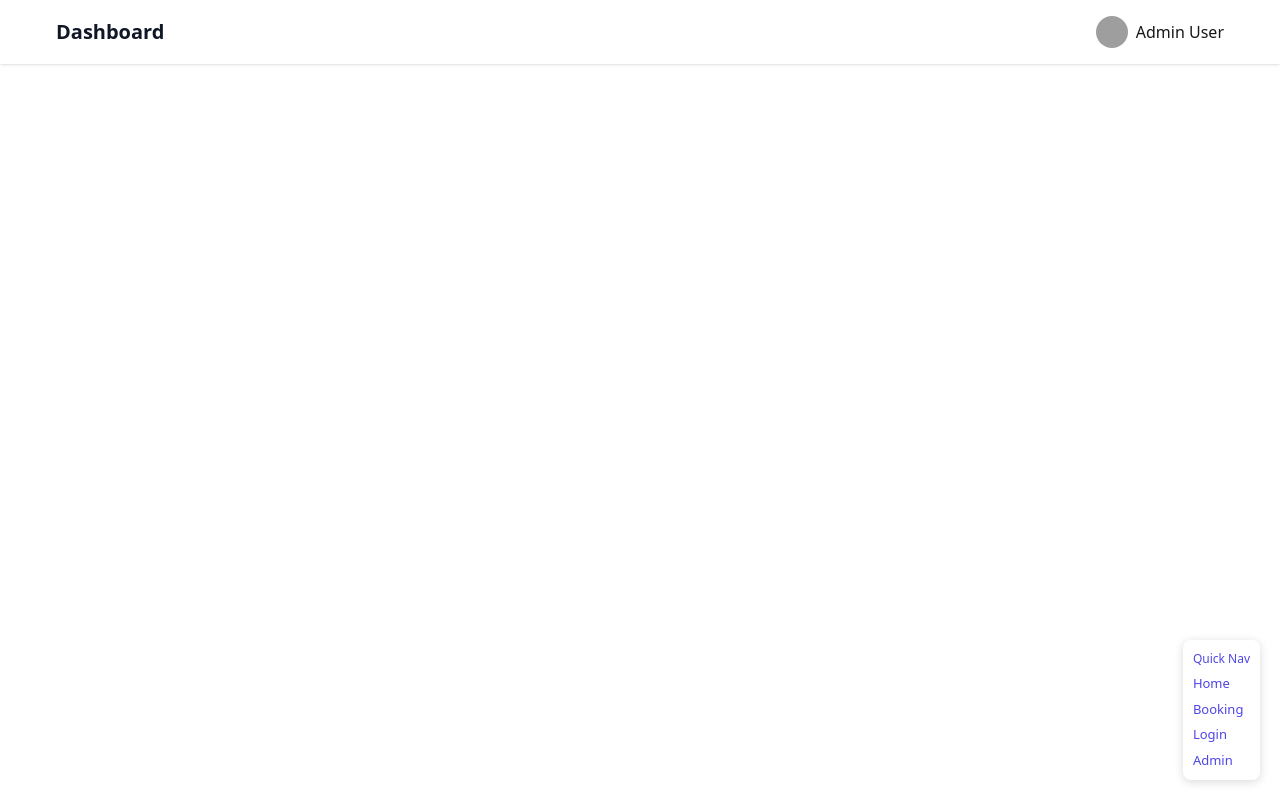
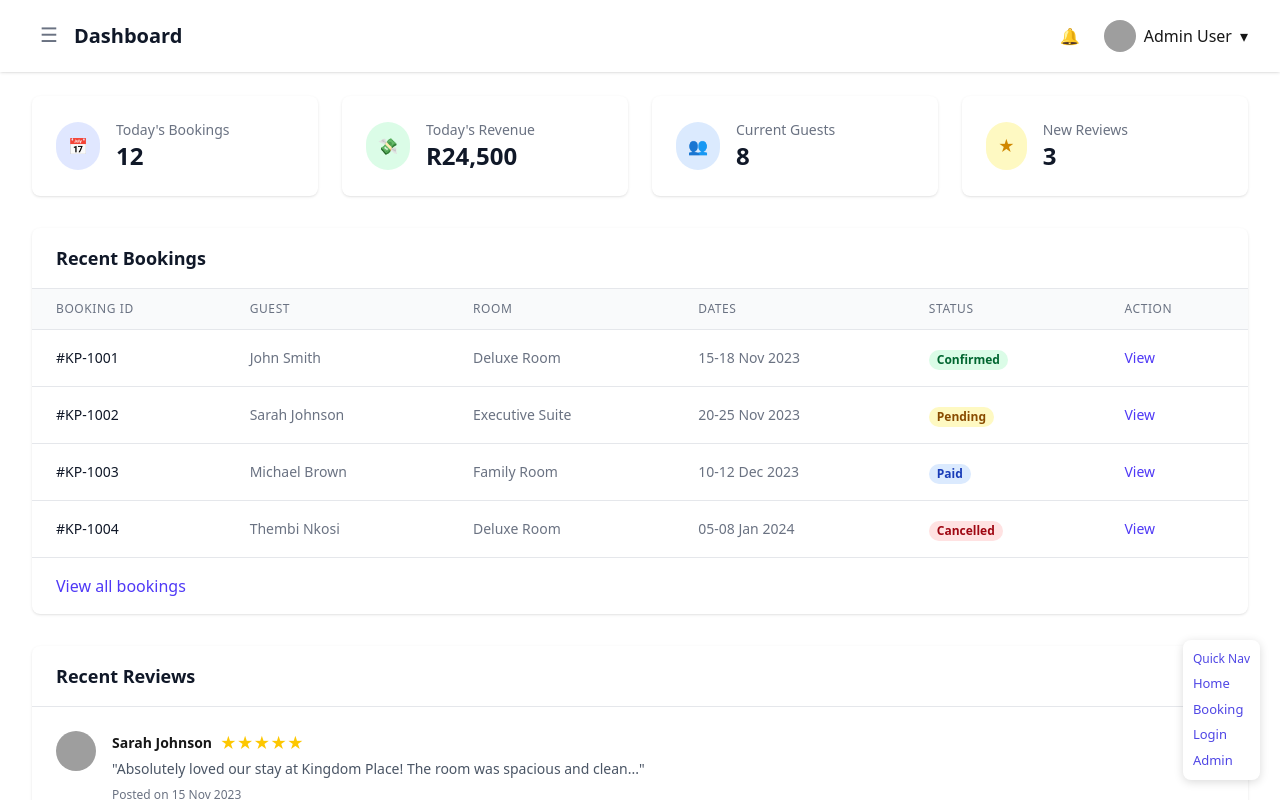
Before and after one commit to BokangPhalaneDev/kingdom-place-prototype, a Next.js app: page /admin in a window 1280 px wide. Built offline with nearby package versions, Linux system fonts and the light colour scheme; grey boxes are pictures that could not be loaded.

Commit message:
chore: remove feather icons and use text/emoji placeholders

```diff
--- a/pages/admin.tsx
+++ b/pages/admin.tsx
@@ -4,9 +4,6 @@ import { useEffect } from 'react';
 export default function Admin() {
   useEffect(() => {
     if (typeof window !== 'undefined') {
-      // Feather icons (optional but you use them)
-
-
       // Sidebar open/close
       const sidebar = document.getElementById('sidebar');
       const mainContent = document.getElementById('mainContent');
@@ -18,12 +15,13 @@ export default function Admin() {
         mainContent?.classList.toggle('shifted');  // add/remove left margin
       };
 
-      // Ensure we start closed (CSS already defaults to closed; this just enforces)
-      sidebar?.classList.remove('expanded');
-      mainContent?.classList.remove('shifted');
-
       btnInsideSidebar?.addEventListener('click', toggle);
       btnInHeader?.addEventListener('click', toggle);
+
+      // User menu toggle
+      const userMenuButton = document.getElementById('userMenuButton');
+      const userMenu = document.getElementById('userMenu');
+      userMenuButton?.addEventListener('click', () => userMenu?.classList.toggle('hidden'));
     }
   }, []);
 
@@ -32,7 +30,6 @@ export default function Admin() {
       <Head>
         <title>Admin Dashboard | Kingdom Place Guesthouse</title>
         <meta name="description" content="Admin dashboard for managing Kingdom Place Guesthouse website content and bookings." />
-        {/* IMPORTANT for proper mobile layout */}
         <meta name="viewport" content="width=device-width, initial-scale=1" />
         <link rel="icon" href="/favicon.ico" />
       </Head>
@@ -40,41 +37,30 @@ export default function Admin() {
       <div
         dangerouslySetInnerHTML={{
           __html: `
-        <!-- Inline CSS to control collapsed/open behavior -->
+        <!-- Sidebar closed by default on md+; opens when #sidebar.expanded -->
         <style>
           @media (min-width: 768px) {
-            /* Sidebar starts closed (off-canvas), slides in when .expanded is present */
             #sidebar {
               transform: translateX(-100%);
               transition: transform .2s ease;
               will-change: transform;
             }
-            #sidebar.expanded {
-              transform: translateX(0);
-            }
-
-            /* Main content only shifts when sidebar is open */
-            #mainContent {
-              margin-left: 0;
-              transition: margin-left .2s ease;
-            }
-            #mainContent.shifted {
-              margin-left: 16rem; /* 64 (Tailwind) = 16rem */
-            }
+            #sidebar.expanded { transform: translateX(0); }
+            #mainContent { margin-left: 0; transition: margin-left .2s ease; }
+            #mainContent.shifted { margin-left: 16rem; } /* w-64 */
           }
         </style>
 
         <div class="flex h-screen">
-          <!-- Sidebar (hidden on mobile, off-canvas by default on md+) -->
+          <!-- Sidebar (hidden on mobile; off-canvas on md+) -->
           <div class="sidebar bg-indigo-800 text-white w-64 fixed h-full overflow-y-auto hidden md:block" id="sidebar">
             <div class="p-4 flex items-center justify-between border-b border-indigo-700">
               <div class="flex items-center">
                 <img src="http://static.photos/minimal/200x200/1" alt="Logo" class="h-10 w-10 rounded">
                 <span class="logo-text ml-2 text-xl font-bold">Kingdom Place</span>
               </div>
-              <!-- This button works when the sidebar is visible -->
               <button id="toggleSidebar" class="text-white focus:outline-none" title="Close sidebar">
-                <i data-feather="chevron-left"></i>
+                <span aria-hidden="true" class="text-xl leading-none">‹</span>
               </button>
             </div>
 
@@ -92,82 +78,69 @@ export default function Admin() {
                   <p class="text-indigo-400 uppercase text-xs font-bold tracking-wider">Main</p>
                 </div>
 
-                <a href="#" class="flex items-center py-3 px-4 bg-indigo-700 rounded-lg text-white">
-                  <i data-feather="home" class="w-5 h-5"></i>
-                  <span class="sidebar-text ml-3">Dashboard</span>
+                <a href="#" class="flex items-center gap-2 py-3 px-4 bg-indigo-700 rounded-lg text-white">
+                  <span>🏠</span><span class="sidebar-text">Dashboard</span>
                 </a>
 
                 <div class="mb-4 mt-8 sidebar-text">
                   <p class="text-indigo-400 uppercase text-xs font-bold tracking-wider">Management</p>
                 </div>
 
-                <a href="#" class="flex items-center py-3 px-4 hover:bg-indigo-700 rounded-lg text-white">
-                  <i data-feather="calendar" class="w-5 h-5"></i>
-                  <span class="sidebar-text ml-3">Bookings</span>
+                <a href="#" class="flex items-center gap-2 py-3 px-4 hover:bg-indigo-700 rounded-lg text-white">
+                  <span>📅</span><span class="sidebar-text">Bookings</span>
                 </a>
 
-                <a href="#" class="flex items-center py-3 px-4 hover:bg-indigo-700 rounded-lg text-white mt-2">
-                  <i data-feather="users" class="w-5 h-5"></i>
-                  <span class="sidebar-text ml-3">Guests</span>
+                <a href="#" class="flex items-center gap-2 py-3 px-4 hover:bg-indigo-700 rounded-lg text-white mt-2">
+                  <span>👥</span><span class="sidebar-text">Guests</span>
                 </a>
 
-                <a href="#" class="flex items-center py-3 px-4 hover:bg-indigo-700 rounded-lg text-white mt-2">
-                  <i data-feather="dollar-sign" class="w-5 h-5"></i>
-                  <span class="sidebar-text ml-3">Payments</span>
+                <a href="#" class="flex items-center gap-2 py-3 px-4 hover:bg-indigo-700 rounded-lg text-white mt-2">
+                  <span>💸</span><span class="sidebar-text">Payments</span>
                 </a>
 
-                <a href="#" class="flex items-center py-3 px-4 hover:bg-indigo-700 rounded-lg text-white mt-2">
-                  <i data-feather="star" class="w-5 h-5"></i>
-                  <span class="sidebar-text ml-3">Reviews</span>
+                <a href="#" class="flex items-center gap-2 py-3 px-4 hover:bg-indigo-700 rounded-lg text-white mt-2">
+                  <span>★</span><span class="sidebar-text">Reviews</span>
                 </a>
 
                 <div class="mb-4 mt-8 sidebar-text">
                   <p class="text-indigo-400 uppercase text-xs font-bold tracking-wider">Content</p>
                 </div>
 
-                <a href="#" class="flex items-center py-3 px-4 hover:bg-indigo-700 rounded-lg text-white">
-                  <i data-feather="image" class="w-5 h-5"></i>
-                  <span class="sidebar-text ml-3">Rooms</span>
+                <a href="#" class="flex items-center gap-2 py-3 px-4 hover:bg-indigo-700 rounded-lg text-white">
+                  <span>🖼️</span><span class="sidebar-text">Rooms</span>
                 </a>
 
-                <a href="#" class="flex items-center py-3 px-4 hover:bg-indigo-700 rounded-lg text-white mt-2">
-                  <i data-feather="sliders" class="w-5 h-5"></i>
-                  <span class="sidebar-text ml-3">Amenities</span>
+                <a href="#" class="flex items-center gap-2 py-3 px-4 hover:bg-indigo-700 rounded-lg text-white mt-2">
+                  <span>🎚️</span><span class="sidebar-text">Amenities</span>
                 </a>
 
-                <a href="#" class="flex items-center py-3 px-4 hover:bg-indigo-700 rounded-lg text-white mt-2">
-                  <i data-feather="file-text" class="w-5 h-5"></i>
-                  <span class="sidebar-text ml-3">Pages</span>
+                <a href="#" class="flex items-center gap-2 py-3 px-4 hover:bg-indigo-700 rounded-lg text-white mt-2">
+                  <span>📄</span><span class="sidebar-text">Pages</span>
                 </a>
 
-                <a href="#" class="flex items-center py-3 px-4 hover:bg-indigo-700 rounded-lg text-white mt-2">
-                  <i data-feather="settings" class="w-5 h-5"></i>
-                  <span class="sidebar-text ml-3">Settings</span>
+                <a href="#" class="flex items-center gap-2 py-3 px-4 hover:bg-indigo-700 rounded-lg text-white mt-2">
+                  <span>⚙️</span><span class="sidebar-text">Settings</span>
                 </a>
 
                 <div class="mb-4 mt-8 sidebar-text">
                   <p class="text-indigo-400 uppercase text-xs font-bold tracking-wider">Admin</p>
                 </div>
 
-                <a href="#" class="flex items-center py-3 px-4 hover:bg-indigo-700 rounded-lg text-white">
-                  <i data-feather="user" class="w-5 h-5"></i>
-                  <span class="sidebar-text ml-3">Staff</span>
+                <a href="#" class="flex items-center gap-2 py-3 px-4 hover:bg-indigo-700 rounded-lg text-white">
+                  <span>👤</span><span class="sidebar-text">Staff</span>
                 </a>
 
-                <a href="#" class="flex items-center py-3 px-4 hover:bg-indigo-700 rounded-lg text-white mt-2">
-                  <i data-feather="shield" class="w-5 h-5"></i>
-                  <span class="sidebar-text ml-3">Security</span>
+                <a href="#" class="flex items-center gap-2 py-3 px-4 hover:bg-indigo-700 rounded-lg text-white mt-2">
+                  <span>🛡️</span><span class="sidebar-text">Security</span>
                 </a>
 
-                <a href="#" class="flex items-center py-3 px-4 hover:bg-indigo-700 rounded-lg text-white mt-2">
-                  <i data-feather="bar-chart-2" class="w-5 h-5"></i>
-                  <span class="sidebar-text ml-3">Reports</span>
+                <a href="#" class="flex items-center gap-2 py-3 px-4 hover:bg-indigo-700 rounded-lg text-white mt-2">
+                  <span>📊</span><span class="sidebar-text">Reports</span>
                 </a>
 
                 <div class="mt-8 pt-4 border-t border-indigo-700">
-                  <a href="/login" class="flex items-center py-3 px-4 hover:bg-indigo-700 rounded-lg text-white">
-                    <i data-feather="log-out" class="w-5 h-5"></i>
-                    <span class="sidebar-text ml-3">Logout</span>
+                  <a href="/login" class="flex items-center gap-2 py-3 px-4 hover:bg-indigo-700 rounded-lg text-white">
+                    <span>⎋</span><span class="sidebar-text">Logout</span>
                   </a>
                 </div>
               </nav>
@@ -179,24 +152,26 @@ export default function Admin() {
             <!-- Top Navigation -->
             <header class="bg-white shadow-sm">
               <div class="max-w-7xl mx-auto px-4 sm:px-6 lg:px-8 py-4 flex justify-between items-center">
-                <!-- Add a header toggle so you can open the sidebar when it's closed -->
                 <div class="flex items-center gap-2">
+                  <!-- Header toggle to open/close sidebar -->
                   <button class="p-2 rounded-md text-gray-500 hover:text-gray-700 hover:bg-gray-100 focus:outline-none" id="toggleSidebarHeader" title="Open/close sidebar">
-                    <i data-feather="menu"></i>
+                    <span aria-hidden="true" class="text-xl leading-none">☰</span>
                   </button>
                   <h1 class="text-xl font-semibold text-gray-900">Dashboard</h1>
                 </div>
 
                 <div class="flex items-center space-x-4">
-                  <button class="p-2 rounded-full text-gray-500 hover:text-gray-700 hover:bg-gray-100 focus:outline-none">
-                    <i data-feather="bell"></i>
+                  <button class="p-2 rounded-full text-gray-500 hover:text-gray-700 hover:bg-gray-100 focus:outline-none" title="Notifications">
+                    <span aria-hidden="true">🔔</span>
                   </button>
+
                   <div class="relative">
                     <button class="flex items-center space-x-2 focus:outline-none" id="userMenuButton">
                       <img src="http://static.photos/people/200x200/10" alt="Admin" class="h-8 w-8 rounded-full">
                       <span class="hidden md:inline">Admin User</span>
-                      <i data-feather="chevron-down" class="w-4 h-4"></i>
+                      <span aria-hidden="true" class="text-base leading-none">▾</span>
                     </button>
+
                     <div class="hidden absolute right-0 mt-2 w-48 bg-white rounded-md shadow-lg py-1 z-50" id="userMenu">
                       <a href="#" class="block px-4 py-2 text-sm text-gray-700 hover:bg-gray-100">Your Profile</a>
                       <a href="#" class="block px-4 py-2 text-sm text-gray-700 hover:bg-gray-100">Settings</a>
@@ -209,12 +184,174 @@ export default function Admin() {
 
             <!-- Dashboard Content -->
             <main class="max-w-7xl mx-auto px-4 sm:px-6 lg:px-8 py-6">
-              <!-- ... your cards, tables, etc (unchanged) ... -->
+              <!-- Stats Cards -->
+              <div class="grid grid-cols-1 md:grid-cols-2 lg:grid-cols-4 gap-6 mb-8">
+                <div class="bg-white rounded-lg shadow p-6">
+                  <div class="flex items-center">
+                    <div class="p-3 rounded-full bg-indigo-100 text-indigo-600">
+                      <span aria-hidden="true">📅</span>
+                    </div>
+                    <div class="ml-4">
+                      <p class="text-sm font-medium text-gray-500">Today's Bookings</p>
+                      <p class="text-2xl font-semibold text-gray-900">12</p>
+                    </div>
+                  </div>
+                </div>
+
+                <div class="bg-white rounded-lg shadow p-6">
+                  <div class="flex items-center">
+                    <div class="p-3 rounded-full bg-green-100 text-green-600">
+                      <span aria-hidden="true">💸</span>
+                    </div>
+                    <div class="ml-4">
+                      <p class="text-sm font-medium text-gray-500">Today's Revenue</p>
+                      <p class="text-2xl font-semibold text-gray-900">R24,500</p>
+                    </div>
+                  </div>
+                </div>
+
+                <div class="bg-white rounded-lg shadow p-6">
+                  <div class="flex items-center">
+                    <div class="p-3 rounded-full bg-blue-100 text-blue-600">
+                      <span aria-hidden="true">👥</span>
+                    </div>
+                    <div class="ml-4">
+                      <p class="text-sm font-medium text-gray-500">Current Guests</p>
+                      <p class="text-2xl font-semibold text-gray-900">8</p>
+                    </div>
+                  </div>
+                </div>
+
+                <div class="bg-white rounded-lg shadow p-6">
+                  <div class="flex items-center">
+                    <div class="p-3 rounded-full bg-yellow-100 text-yellow-600">
+                      <span aria-hidden="true">★</span>
+                    </div>
+                    <div class="ml-4">
+                      <p class="text-sm font-medium text-gray-500">New Reviews</p>
+                      <p class="text-2xl font-semibold text-gray-900">3</p>
+                    </div>
+                  </div>
+                </div>
+              </div>
+
+              <!-- Recent Bookings -->
+              <div class="bg-white rounded-lg shadow overflow-hidden mb-8">
+                <div class="px-6 py-4 border-b border-gray-200">
+                  <h2 class="text-lg font-semibold text-gray-900">Recent Bookings</h2>
+                </div>
+                <div class="overflow-x-auto">
+                  <table class="min-w-full divide-y divide-gray-200">
+                    <thead class="bg-gray-50">
+                      <tr>
+                        <th scope="col" class="px-6 py-3 text-left text-xs font-medium text-gray-500 uppercase tracking-wider">Booking ID</th>
+                        <th scope="col" class="px-6 py-3 text-left text-xs font-medium text-gray-500 uppercase tracking-wider">Guest</th>
+                        <th scope="col" class="px-6 py-3 text-left text-xs font-medium text-gray-500 uppercase tracking-wider">Room</th>
+                        <th scope="col" class="px-6 py-3 text-left text-xs font-medium text-gray-500 uppercase tracking-wider">Dates</th>
+                        <th scope="col" class="px-6 py-3 text-left text-xs font-medium text-gray-500 uppercase tracking-wider">Status</th>
+                        <th scope="col" class="px-6 py-3 text-left text-xs font-medium text-gray-500 uppercase tracking-wider">Action</th>
+                      </tr>
+                    </thead>
+                    <tbody class="bg-white divide-y divide-gray-200">
+                      <tr>
+                        <td class="px-6 py-4 whitespace-nowrap text-sm font-medium text-gray-900">#KP-1001</td>
+                        <td class="px-6 py-4 whitespace-nowrap text-sm text-gray-500">John Smith</td>
+                        <td class="px-6 py-4 whitespace-nowrap text-sm text-gray-500">Deluxe Room</td>
+                        <td class="px-6 py-4 whitespace-nowrap text-sm text-gray-500">15-18 Nov 2023</td>
+                        <td class="px-6 py-4 whitespace-nowrap">
+                          <span class="px-2 inline-flex text-xs leading-5 font-semibold rounded-full bg-green-100 text-green-800">Confirmed</span>
+                        </td>
+                        <td class="px-6 py-4 whitespace-nowrap text-sm font-medium">
+                          <a href="#" class="text-indigo-600 hover:text-indigo-900">View</a>
+                        </td>
+                      </tr>
+                      <tr>
+                        <td class="px-6 py-4 whitespace-nowrap text-sm font-medium text-gray-900">#KP-1002</td>
+                        <td class="px-6 py-4 whitespace-nowrap text-sm text-gray-500">Sarah Johnson</td>
+                        <td class="px-6 py-4 whitespace-nowrap text-sm text-gray-500">Executive Suite</td>
+                        <td class="px-6 py-4 whitespace-nowrap text-sm text-gray-500">20-25 Nov 2023</td>
+                        <td class="px-6 py-4 whitespace-nowrap">
+                          <span class="px-2 inline-flex text-xs leading-5 font-semibold rounded-full bg-yellow-100 text-yellow-800">Pending</span>
+                        </td>
+                        <td class="px-6 py-4 whitespace-nowrap text-sm font-medium">
+                          <a href="#" class="text-indigo-600 hover:text-indigo-900">View</a>
+                        </td>
+                      </tr>
+                      <tr>
+                        <td class="px-6 py-4 whitespace-nowrap text-sm font-medium text-gray-900">#KP-1003</td>
+                        <td class="px-6 py-4 whitespace-nowrap text-sm text-gray-500">Michael Brown</td>
+                        <td class="px-6 py-4 whitespace-nowrap text-sm text-gray-500">Family Room</td>
+                        <td class="px-6 py-4 whitespace-nowrap text-sm text-gray-500">10-12 Dec 2023</td>
+                        <td class="px-6 py-4 whitespace-nowrap">
+                          <span class="px-2 inline-flex text-xs leading-5 font-semibold rounded-full bg-blue-100 text-blue-800">Paid</span>
+                        </td>
+                        <td class="px-6 py-4 whitespace-nowrap text-sm font-medium">
+                          <a href="#" class="text-indigo-600 hover:text-indigo-900">View</a>
+                        </td>
+                      </tr>
+                      <tr>
+                        <td class="px-6 py-4 whitespace-nowrap text-sm font-medium text-gray-900">#KP-1004</td>
+                        <td class="px-6 py-4 whitespace-nowrap text-sm text-gray-500">Thembi Nkosi</td>
+                        <td class="px-6 py-4 whitespace-nowrap text-sm text-gray-500">Deluxe Room</td>
+                        <td class="px-6 py-4 whitespace-nowrap text-sm text-gray-500">05-08 Jan 2024</td>
+                        <td class="px-6 py-4 whitespace-nowrap">
+                          <span class="px-2 inline-flex text-xs leading-5 font-semibold rounded-full bg-red-100 text-red-800">Cancelled</span>
+                        </td>
+                        <td class="px-6 py-4 whitespace-nowrap text-sm font-medium">
+                          <a href="#" class="text-indigo-600 hover:text-indigo-900">View</a>
+                        </td>
+                      </tr>
+                    </tbody>
+                  </table>
+                </div>
+                <div class="px-6 py-4 border-t border-gray-200">
+                  <a href="#" class="text-indigo-600 hover:text-indigo-900 font-medium">View all bookings</a>
+                </div>
+              </div>
+
+              <!-- Recent Reviews -->
+              <div class="bg-white rounded-lg shadow overflow-hidden">
+                <div class="px-6 py-4 border-b border-gray-200">
+                  <h2 class="text-lg font-semibold text-gray-900">Recent Reviews</h2>
+                </div>
+                <div class="divide-y divide-gray-200">
+                  <div class="p-6">
+                    <div class="flex items-start">
+                      <img src="http://static.photos/people/200x200/1" alt="Guest" class="h-10 w-10 rounded-full">
+                      <div class="ml-4">
+                        <div class="flex items-center">
+                          <h4 class="text-sm font-semibold">Sarah Johnson</h4>
+                          <span class="ml-2 text-yellow-400" aria-hidden="true">★★★★★</span>
+                        </div>
+                        <p class="mt-1 text-sm text-gray-600">"Absolutely loved our stay at Kingdom Place! The room was spacious and clean..."</p>
+                        <p class="mt-2 text-xs text-gray-500">Posted on 15 Nov 2023</p>
+                      </div>
+                    </div>
+                  </div>
+
+                  <div class="p-6">
+                    <div class="flex items-start">
+                      <img src="http://static.photos/people/200x200/2" alt="Guest" class="h-10 w-10 rounded-full">
+                      <div class="ml-4">
+                        <div class="flex items-center">
+                          <h4 class="text-sm font-semibold">Michael Brown</h4>
+                          <span class="ml-2 text-yellow-400" aria-hidden="true">★★★★★</span>
+                        </div>
+                        <p class="mt-1 text-sm text-gray-600">"The perfect place for a business trip. Fast WiFi, comfortable bed, and excellent service..."</p>
+                        <p class="mt-2 text-xs text-gray-500">Posted on 10 Nov 2023</p>
+                      </div>
+                    </div>
+                  </div>
+                </div>
+                <div class="px-6 py-4 border-t border-gray-200">
+                  <a href="#" class="text-indigo-600 hover:text-indigo-900 font-medium">View all reviews</a>
+                </div>
+              </div>
             </main>
           </div>
         </div>
 
-        <!-- Quick Nav (unchanged) -->
+        <!-- Quick Nav -->
         <div style="position: fixed; bottom: 20px; right: 20px; background: white; padding: 10px; border-radius: 8px; box-shadow: 0 2px 10px rgba(0,0,0,0.15); z-index: 9999;">
           <h4 style="margin: 0 0 6px 0; font-size: 12px; color: #4f46e5;">Quick Nav</h4>
           <div style="display: flex; flex-direction: column; gap: 6px;">
```
